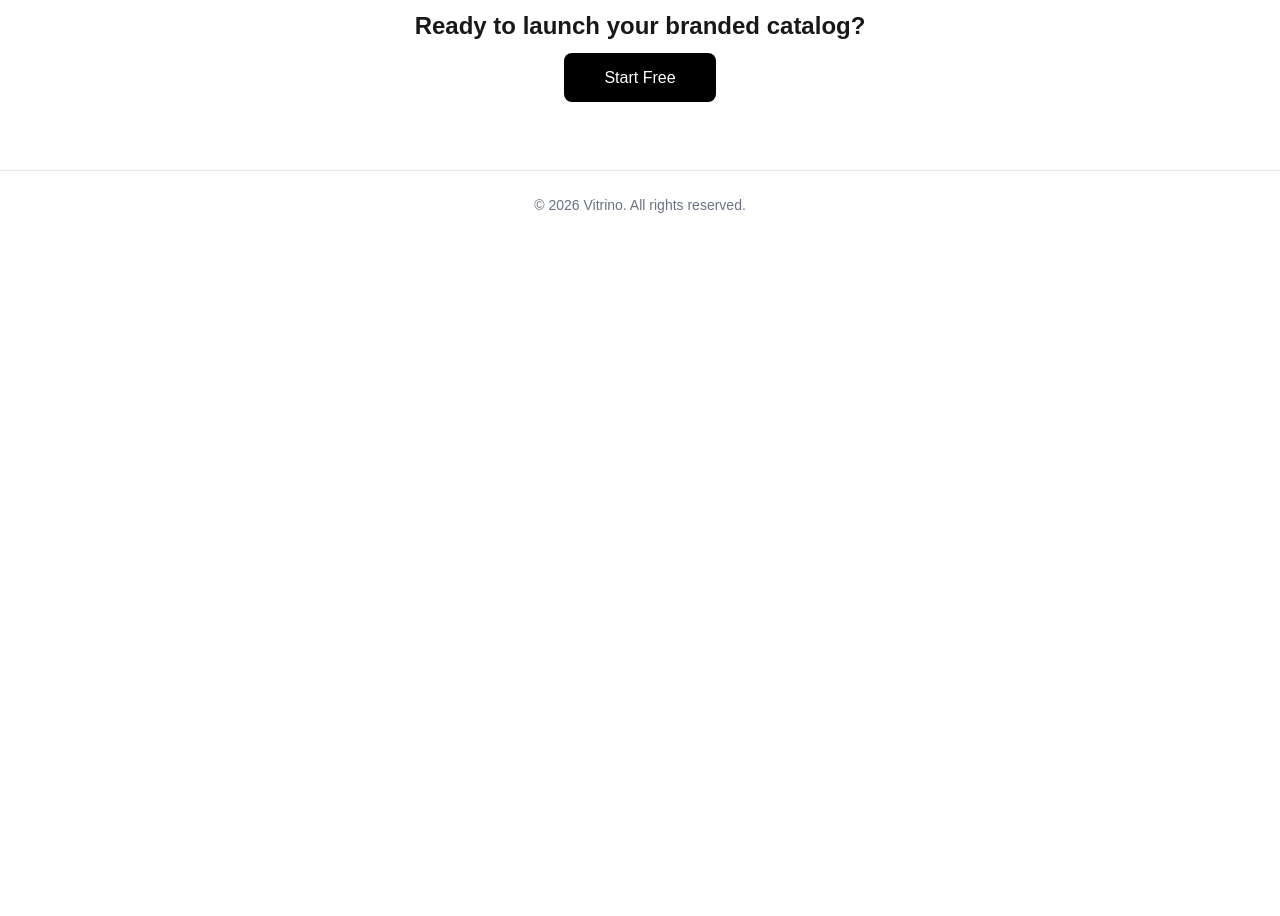
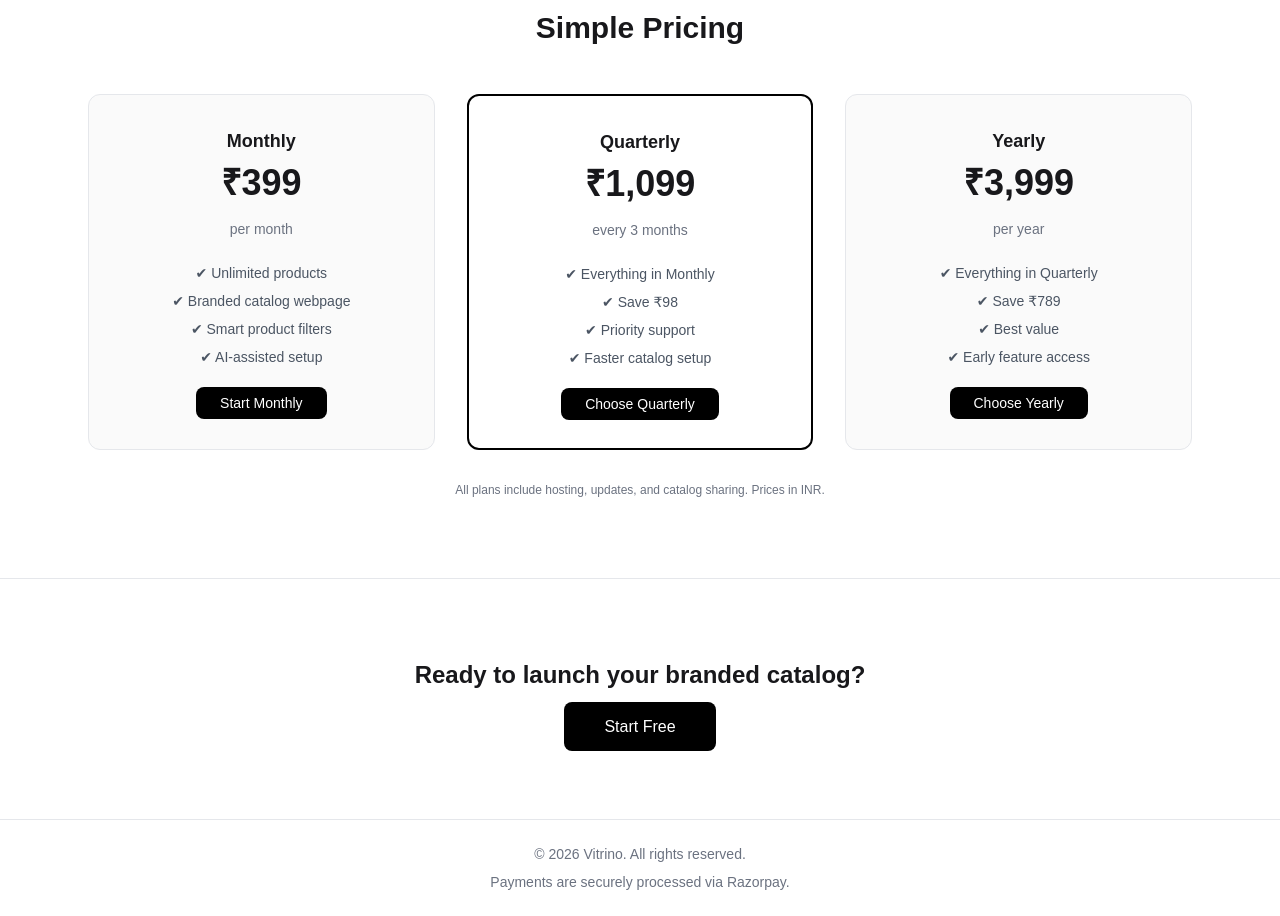
Before and after one commit to trendscapricorn-star/vitrino, a Next.js app: page / in a window 1280 px wide. Shown: the part 1760-2676 px from the top of the page. Before the commit the page ends 1999 px from the top, so only its background shows below. Built offline with nearby package versions, Linux system fonts and the light colour scheme.

Commit message:
razorpay

```diff
--- a/app/api/ai/route.ts
+++ b/app/api/ai/route.ts
@@ -119,13 +119,16 @@ ${JSON.stringify(existingAttributes, null, 2)}
     // =============================
     // PRODUCT AUTO FILL
     // =============================
-    if (mode === "product_autofill") {
-      prompt = `
-You are a strict product classification AI.
+if (mode === "product_autofill") {
+  prompt = `
+You are an expert fashion product classification AI.
+
+Your job is to analyze the product image and classify attributes.
 
 Return ONLY valid JSON.
 
-Format:
+JSON FORMAT:
+
 {
   "moderation": { "allowed": true, "reason": "" },
   "matched_attributes": [
@@ -136,23 +139,40 @@ Format:
   ]
 }
 
-Rules:
-- Only match attribute_name from provided list.
-- Only match matched_option from provided options.
-- If highly confident.
-- If unsure, skip.
-- Never hallucinate.
+STRICT RULES:
 
-Category: ${category}
+1. Only use attribute_name values from the provided list.
+2. Only use matched_option values from the provided options.
+3. Do NOT invent attributes.
+4. Do NOT invent options.
+5. If uncertain, skip the attribute.
+6. Prefer visual evidence from the image over text.
+7. Product name and description are only secondary hints.
 
-Existing Attributes:
+ATTRIBUTE MATCHING METHOD:
+
+For each attribute:
+- Look at the image
+- Compare with the available options
+- Choose the closest match
+
+If none match clearly:
+- Skip the attribute
+- Or suggest a new option in "new_option_suggestions"
+
+CATEGORY:
+${category}
+
+AVAILABLE ATTRIBUTES:
 ${JSON.stringify(existingAttributes, null, 2)}
 
-Product Name: ${productName || ""}
-Description: ${description || ""}
+PRODUCT NAME:
+${productName || ""}
+
+DESCRIPTION:
+${description || ""}
 `
-    }
-
+}
     let parts: any[] = [{ text: prompt }]
 
     if (mode === "product_autofill" && imageUrl) {
--- a/app/page.tsx
+++ b/app/page.tsx
@@ -11,14 +11,16 @@ export default function Home() {
   return (
     <div className="min-h-screen bg-zinc-50 text-zinc-900">
 
-      {/* 🔹 Header */}
+      {/* Header */}
       <header className="bg-white border-b">
         <div className="max-w-7xl mx-auto px-6 py-4 flex justify-between items-center">
+
           <div className="text-xl font-semibold">
             Vitrino
           </div>
 
           <div className="flex gap-4">
+
             <Link
               href="/login"
               className="text-sm font-medium hover:underline"
@@ -32,12 +34,15 @@ export default function Home() {
             >
               Get Started
             </Link>
+
           </div>
         </div>
       </header>
 
-      {/* 🔹 Hero Section */}
+
+      {/* Hero */}
       <section className="max-w-6xl mx-auto px-6 py-24 text-center">
+
         <h1 className="text-4xl md:text-5xl font-bold mb-6 leading-tight">
           Launch Your Own Branded Product Catalog in 15 Minutes
         </h1>
@@ -49,6 +54,7 @@ export default function Home() {
         </p>
 
         <div className="flex justify-center gap-4">
+
           <Link
             href="/signup"
             className="bg-black text-white px-8 py-3 rounded-lg hover:opacity-90 transition"
@@ -62,63 +68,86 @@ export default function Home() {
           >
             Vendor Login
           </Link>
+
         </div>
 
         <p className="text-xs text-gray-500 mt-6">
           ⚡ 7-day free trial • No setup required • Cancel anytime
         </p>
+
       </section>
 
-      {/* 🔹 Who It's For */}
+
+      {/* Who It's For */}
       <section className="bg-white py-16 border-t">
+
         <div className="max-w-5xl mx-auto px-6 text-center">
+
           <h2 className="text-2xl font-semibold mb-8">
             Perfect For
           </h2>
 
           <div className="grid md:grid-cols-4 gap-6 text-sm text-gray-600">
+
             <div className="border rounded-lg p-6 bg-zinc-50">
               Manufacturers
             </div>
+
             <div className="border rounded-lg p-6 bg-zinc-50">
               Distributors
             </div>
+
             <div className="border rounded-lg p-6 bg-zinc-50">
               B2B Sellers
             </div>
+
             <div className="border rounded-lg p-6 bg-zinc-50">
               Product-Based Businesses
             </div>
+
           </div>
+
         </div>
+
       </section>
 
-      {/* 🔹 How It Works */}
+
+      {/* How It Works */}
       <section className="bg-zinc-50 py-20 border-t">
+
         <div className="max-w-5xl mx-auto px-6 text-center">
+
           <h2 className="text-2xl font-semibold mb-12">
             How It Works
           </h2>
 
           <div className="grid md:grid-cols-3 gap-10 text-gray-600">
+
             <div>
               <div className="text-3xl font-bold mb-4">1</div>
               <p>Create your account</p>
             </div>
+
             <div>
               <div className="text-3xl font-bold mb-4">2</div>
               <p>Upload products & set filters</p>
             </div>
+
             <div>
               <div className="text-3xl font-bold mb-4">3</div>
               <p>Share your catalog link</p>
             </div>
+
           </div>
+
         </div>
+
       </section>
 
-      {/* 🔹 Core Features */}
+
+      {/* Core Features */}
       <section className="bg-white py-20 border-t">
+
         <div className="max-w-6xl mx-auto px-6 grid md:grid-cols-3 gap-12">
 
           <div>
@@ -152,11 +181,15 @@ export default function Home() {
           </div>
 
         </div>
+
       </section>
 
-      {/* 🔹 Differentiator */}
+
+      {/* Differentiator */}
       <section className="bg-zinc-50 py-20 border-t">
+
         <div className="max-w-4xl mx-auto px-6 text-center">
+
           <h2 className="text-2xl font-semibold mb-6">
             Built for Catalog Sharing — Not E-commerce Complexity
           </h2>
@@ -167,15 +200,142 @@ export default function Home() {
           </p>
 
           <div className="grid md:grid-cols-3 gap-8 text-sm text-gray-600">
+
             <div>⚡ Live in under 15 minutes</div>
             <div>🤖 AI-assisted product setup</div>
             <div>🔐 Secure subscription-managed access</div>
+
           </div>
+
         </div>
+
       </section>
 
-      {/* 🔹 Final CTA */}
+
+      {/* Pricing */}
+      <section className="bg-white py-20 border-t">
+
+        <div className="max-w-6xl mx-auto px-6 text-center">
+
+          <h2 className="text-3xl font-semibold mb-12">
+            Simple Pricing
+          </h2>
+
+          <div className="grid md:grid-cols-3 gap-8">
+
+            {/* Monthly */}
+
+            <div className="border rounded-xl p-8 bg-zinc-50">
+
+              <h3 className="text-lg font-semibold mb-2">
+                Monthly
+              </h3>
+
+              <p className="text-4xl font-bold mb-4">
+                ₹399
+              </p>
+
+              <p className="text-sm text-gray-500 mb-6">
+                per month
+              </p>
+
+              <ul className="text-sm text-gray-600 space-y-2 mb-6">
+                <li>✔ Unlimited products</li>
+                <li>✔ Branded catalog webpage</li>
+                <li>✔ Smart product filters</li>
+                <li>✔ AI-assisted setup</li>
+              </ul>
+
+              <Link
+                href="/signup"
+                className="bg-black text-white px-6 py-2 rounded-lg text-sm"
+              >
+                Start Monthly
+              </Link>
+
+            </div>
+
+
+            {/* Quarterly */}
+
+            <div className="border-2 border-black rounded-xl p-8 bg-white">
+
+              <h3 className="text-lg font-semibold mb-2">
+                Quarterly
+              </h3>
+
+              <p className="text-4xl font-bold mb-4">
+                ₹1,099
+              </p>
+
+              <p className="text-sm text-gray-500 mb-6">
+                every 3 months
+              </p>
+
+              <ul className="text-sm text-gray-600 space-y-2 mb-6">
+                <li>✔ Everything in Monthly</li>
+                <li>✔ Save ₹98</li>
+                <li>✔ Priority support</li>
+                <li>✔ Faster catalog setup</li>
+              </ul>
+
+              <Link
+                href="/signup"
+                className="bg-black text-white px-6 py-2 rounded-lg text-sm"
+              >
+                Choose Quarterly
+              </Link>
+
+            </div>
+
+
+            {/* Yearly */}
+
+            <div className="border rounded-xl p-8 bg-zinc-50">
+
+              <h3 className="text-lg font-semibold mb-2">
+                Yearly
+              </h3>
+
+              <p className="text-4xl font-bold mb-4">
+                ₹3,999
+              </p>
+
+              <p className="text-sm text-gray-500 mb-6">
+                per year
+              </p>
+
+              <ul className="text-sm text-gray-600 space-y-2 mb-6">
+                <li>✔ Everything in Quarterly</li>
+                <li>✔ Save ₹789</li>
+                <li>✔ Best value</li>
+                <li>✔ Early feature access</li>
+              </ul>
+
+              <Link
+                href="/signup"
+                className="bg-black text-white px-6 py-2 rounded-lg text-sm"
+              >
+                Choose Yearly
+              </Link>
+
+            </div>
+
+          </div>
+
+          <p className="text-xs text-gray-500 mt-8">
+            All plans include hosting, updates, and catalog sharing.
+            Prices in INR.
+          </p>
+
+        </div>
+
+      </section>
+
+
+      {/* Final CTA */}
       <section className="py-20 text-center border-t bg-white">
+
         <h2 className="text-2xl font-semibold mb-6">
           Ready to launch your branded catalog?
         </h2>
@@ -186,11 +346,19 @@ export default function Home() {
         >
           Start Free
         </Link>
+
       </section>
 
-      {/* 🔹 Footer */}
+
+      {/* Footer */}
       <footer className="border-t bg-white py-6 text-center text-sm text-gray-500">
+
         © {new Date().getFullYear()} Vitrino. All rights reserved.
+
+        <div className="mt-2">
+          Payments are securely processed via Razorpay.
+        </div>
+
       </footer>
 
     </div>
```
Also changed, not shown: public/icon-192.png, public/icon-512.jpg (added).
